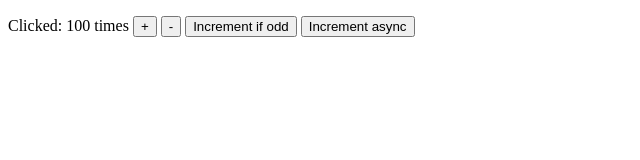
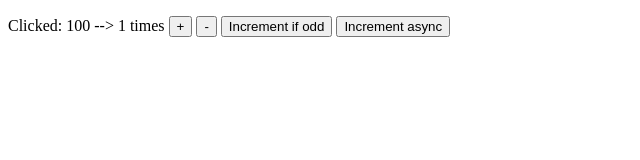
Before and after one commit to lovecrossyou/HelloRedux, a plain HTML site: page index.html in a window 1280 px wide. Shown: the whole page, without its empty margins (0-640 px from the left). Drawn offline with nearby package versions, Linux system fonts and the light colour scheme.

Commit message:
first commit

```diff
--- a/index.html
+++ b/index.html
@@ -43,7 +43,9 @@
 
     function render() {
         var currentState = store.getState()
-        valueEl.innerHTML = currentState.maxCount.toString()
+        var max = currentState.maxCount
+        var min = currentState.minCount
+        valueEl.innerHTML = max.toString() + ' --> ' + min.toString()
     }
 
     render()
@@ -69,7 +71,7 @@
     document.getElementById('incrementAsync')
         .addEventListener('click', function () {
             setTimeout(function () {
-                store.dispatch({ type: 'INCREMENT' })
+                store.dispatch({ type: 'DECREMENT' })
             }, 1000)
         })
 </script>
```
